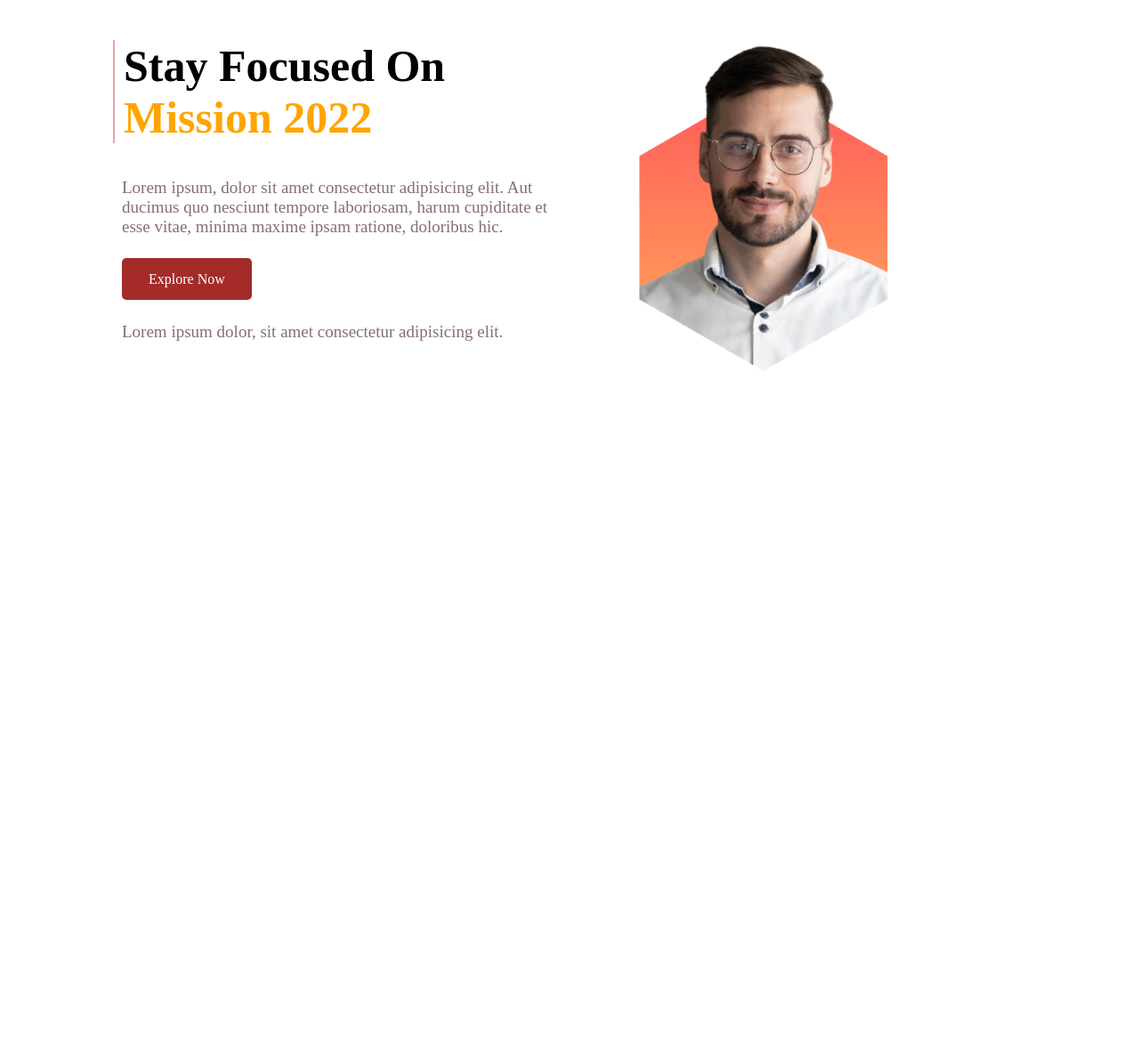
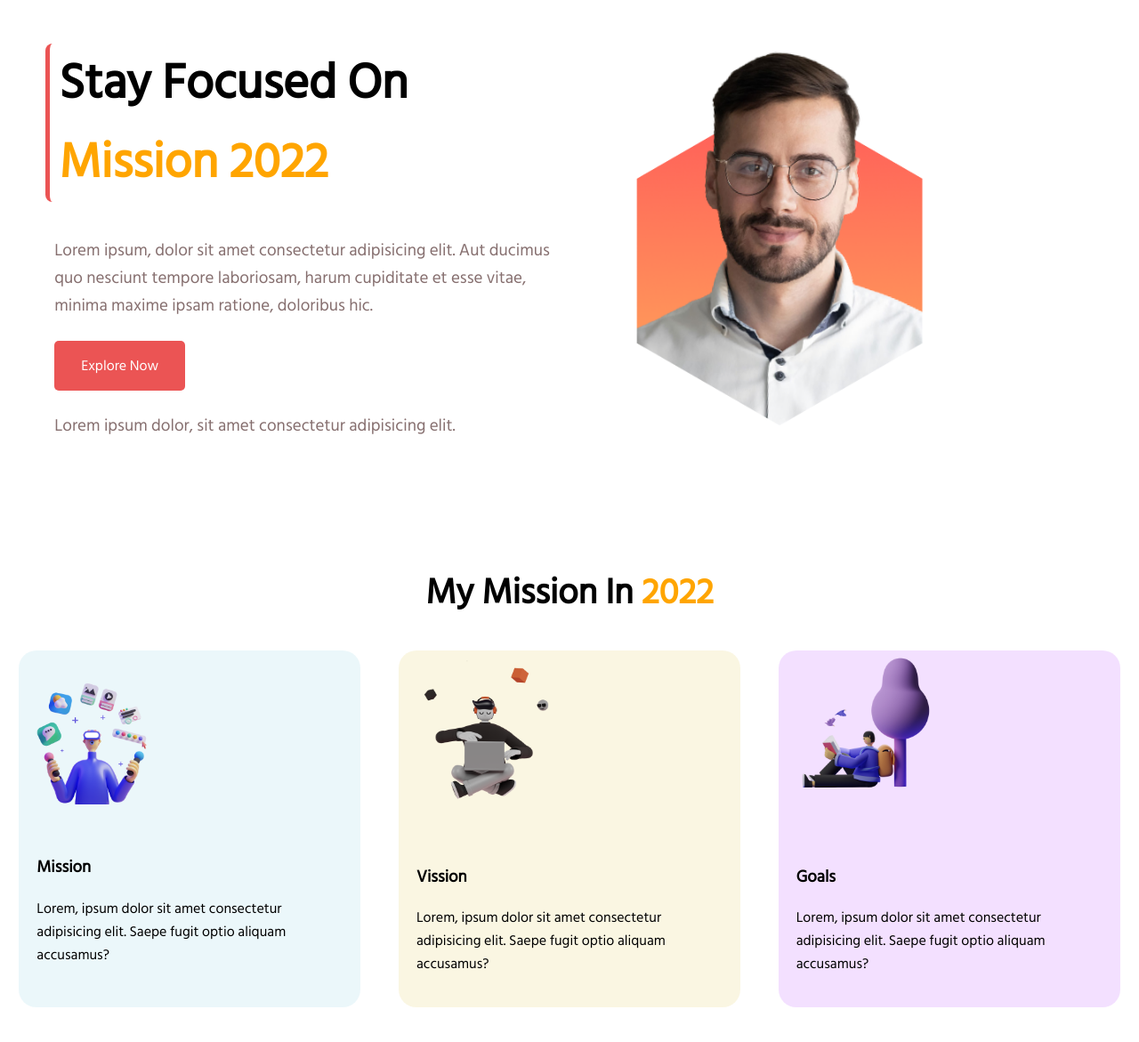
Before and after one commit to aonikpaulalock/Assiment-1, a plain HTML site: page Index.html in a window 1280 px wide. Shown: the part 47-1218 px from the top of the page at 89% size. Before the commit the page ends 800 px from the top, so only its background shows below. Drawn offline with Linux system fonts and the light colour scheme.

Commit message:
Middle Section

```diff
--- a/Index.html
+++ b/Index.html
@@ -6,7 +6,7 @@
 <meta name="viewport" content="width=device-width, initial-scale=1.0">
 <link rel="preconnect" href="https://fonts.googleapis.com">
 <link rel="preconnect" href="https://fonts.gstatic.com" crossorigin>
-<link href="https://fonts.googleapis.com/css2?family=Hind+Siliguri:wght@400;500&display=swap" rel="stylesheet">
+<link href="https://fonts.googleapis.com/css2?family=Hind+Siliguri&display=swap" rel="stylesheet">
 <link rel="stylesheet" href="style.css">
 <title>Frist Assiment</title>
 <link rel="shortcut icon" href="favicon.ico" type="image/x-icon">
@@ -26,13 +26,53 @@
     <p>Lorem ipsum dolor, sit amet consectetur adipisicing elit.</p>
   </div>
   <div class="half-width">
-    <img src="./Images/person/person-3.png" alt="">
+    <img src="./Images/person/person-3.png" alt="Person-1">
   </div>
 </div>
 </section>
 
   <!--===== Top Banner Section Ends ==== -->
 
+  <!-- ===== My Mission Section Starts =====  -->
+   <section class="My-Mission">
+    <h1 class="My-Mission-title">My Mission In
+      <span class="My-Mission-span">2022</span>
+    </h1>
+    <div class="My-Mission-flex">
+      <div class="My-Mission-box"id="illustrators1">
+        <div class="My-Mission-image">
+          <img src="./Images/illustrators/illustrator-1.png" alt="illustrators">
+          <div class="My-Mission-content">
+            <h3>Mission</h3>
+            <p>Lorem, ipsum dolor sit amet consectetur adipisicing elit. Saepe fugit optio aliquam accusamus?</p>
+          </div>
+        </div>
+        </div>
+       <div class="My-Mission-box" id="illustrators2">
+        <div class="My-Mission-image">
+          <img src="./Images/illustrators/illustrator-2.png" alt="illustrators">
+          <div class="My-Mission-content">
+             <h3>Vission</h3>
+            <p>Lorem, ipsum dolor sit amet consectetur adipisicing elit. Saepe fugit optio aliquam accusamus?</p>
+          </div>
+        </div>
+       </div>
+      <div class="My-Mission-box"id="illustrators3">
+        <div class="My-Mission-image">
+          <img src="./Images/illustrators/illustrator-3.png" alt="illustrators">
+          <div class="My-Mission-content">
+            <h3>Goals</h3>
+            <p>Lorem, ipsum dolor sit amet consectetur adipisicing elit. Saepe fugit optio aliquam accusamus?</p>
+          </div>
+        </div>
+      </div>
+    </div>
+  </section>
+
+
+
+   <!-- ===== My Mission Section Ends =====  -->
+
 
 </body>
 </html>
--- a/style.css
+++ b/style.css
@@ -1,12 +1,11 @@
-.body{
+body{
   font-family: 'Hind Siliguri', sans-serif;
   margin: 0;
   padding: 0;
 }
 section{
-  width: 1140px;
-  margin: 0 auto;
   margin-bottom: 100px;
+
 }
 /* ====== Top Banner Section Starts ===== */
 
@@ -17,15 +16,16 @@ section{
   display: flex;
 }
 .half-width {
-  width: 48%;
-  margin-left: 5%;
+  width: 50%;
+  margin-left: 4%;
 }
 .left-border{
-  border-left: 2px solid rgb(231, 165, 165);
+  border-left: 5px solid rgb(235, 84, 84);
+  border-radius: 8px;
 
 }
 .mission-title{
-  font-size: 50px;
+  font-size: 55px;
   margin-left: 10px;
   margin-bottom: 0px;
 }
@@ -43,7 +43,7 @@ width: 65%;
   padding:20px 0px;
 }
 .explore-btn{
-  background-color: brown;
+  background-color: rgb(235, 84, 84);
   text-decoration: none;
   padding: 15px 30px;
   color: white;
@@ -51,6 +51,45 @@ width: 65%;
   margin-left: 10px;
 }
 
+/* ====== Top Banner Section Ends ===== */
 
+/* ===== My Mission Section Starts ===== */
+.My-Mission-title{
+  text-align: center;
+  font-size: 40px;
+}
+.My-Mission-span{
+  color: orange;
+}
+.My-Mission-flex{
+  display: flex;
+  flex-basis: 100%;
+  justify-content: space-around;
+}
 
-/* ====== Top Banner Section Ends ===== */
+.My-Mission-box{
+  flex-basis: 30%;
+  border-radius: 20px;
+}
+
+#illustrators1{
+  background-color: rgba(192, 229, 240, 0.322);
+}
+
+#illustrators2{
+  background-color: rgba(240, 228, 165, 0.322);
+}
+
+#illustrators3{
+  background-color: rgba(218, 158, 253, 0.322);
+}
+
+.My-Mission-box img{
+  width: 50%;
+}
+
+.My-Mission-content{
+  padding: 20px;
+}
+
+/* ===== My Mission Section Starts ===== */
```
